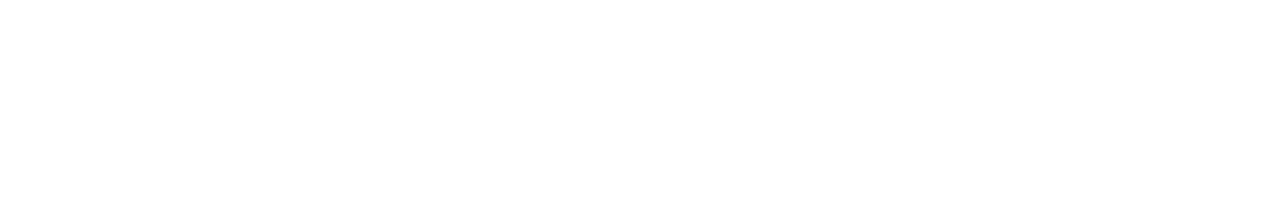
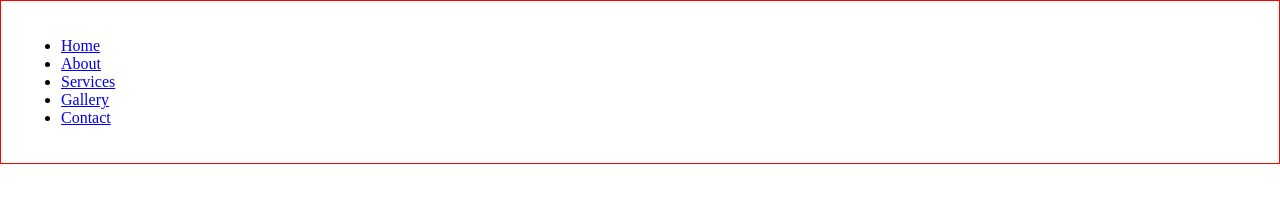
Before and after one commit to Md-shefat-masum/lawyer_portfoilo, a website: page index.html in a window 1280 px wide. Drawn offline with Linux system fonts and the light colour scheme.

Commit message:
header part and menu added

```diff
--- a/index.html
+++ b/index.html
@@ -7,6 +7,18 @@
     <link rel="stylesheet" href="assets/styles/app.css">
 </head>
 <body>
-
+    <header>
+        <div class="container">
+            <nav>
+                <ul>
+                    <li><a href="#">Home</a></li>
+                    <li><a href="#">About</a></li>
+                    <li><a href="#">Services</a></li>
+                    <li><a href="#">Gallery</a></li>
+                    <li><a href="#">Contact</a></li>
+                </ul>
+            </nav>
+        </div>
+    </header>
 </body>
 </html>
```
